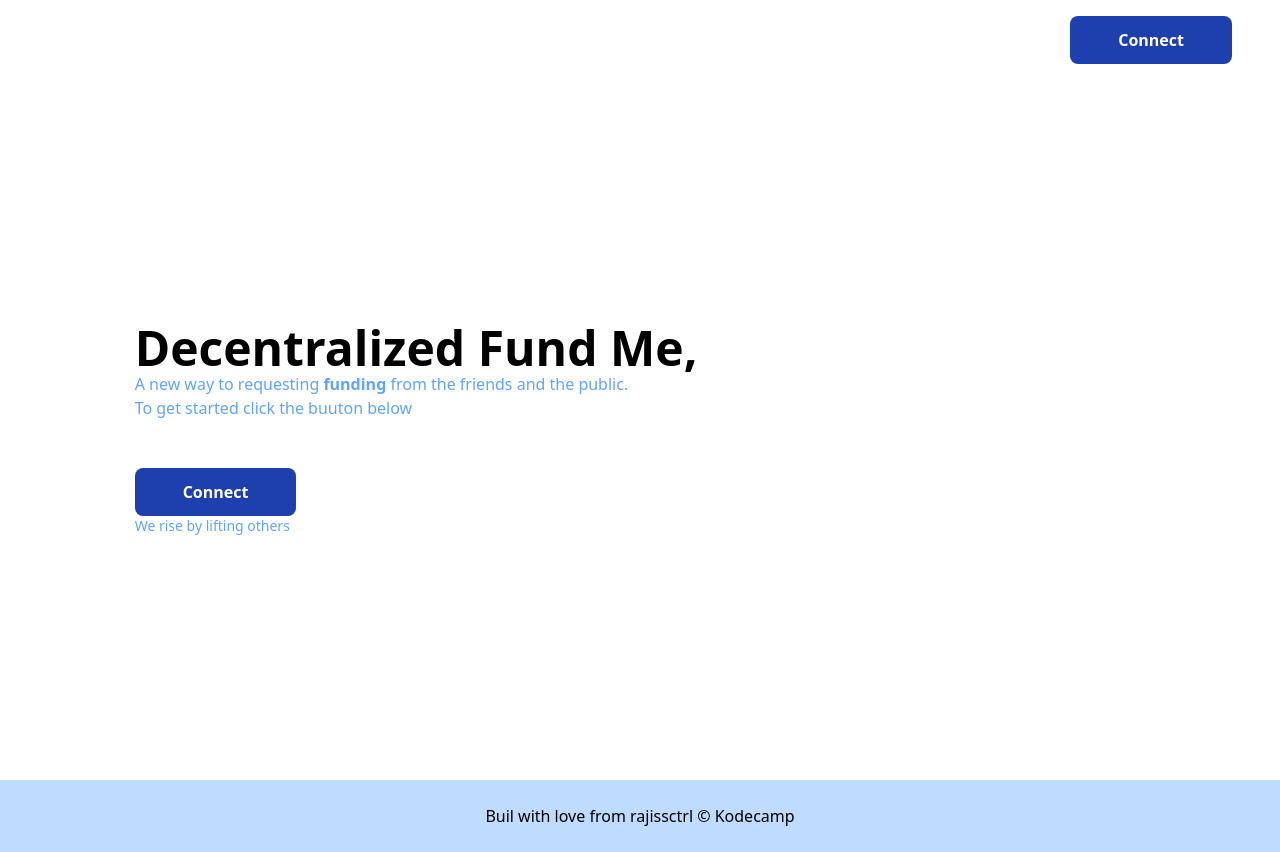
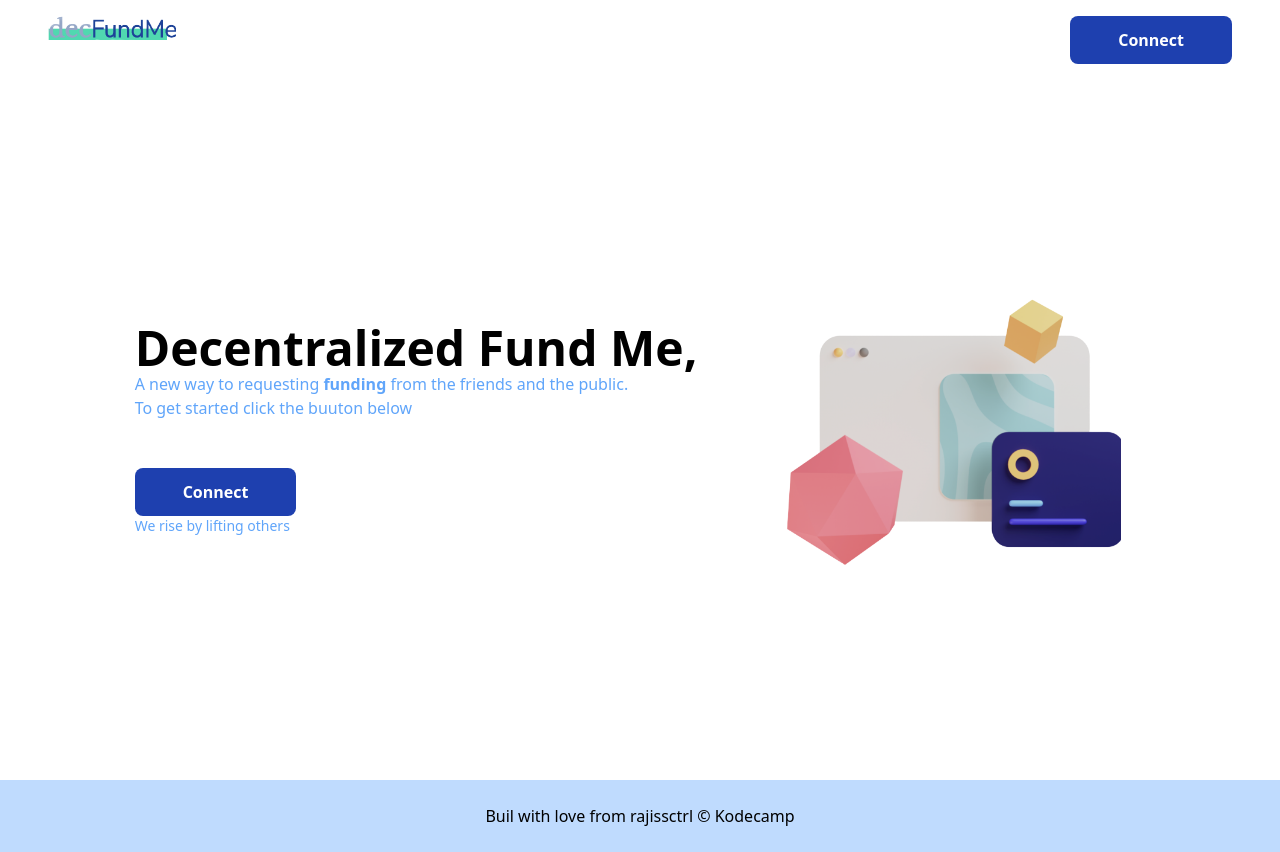
Before and after one commit to rajiss-ctrl/tailwindapp, a website: page index.html in a window 1280 px wide. Drawn offline with nearby package versions, Linux system fonts and the light colour scheme; files that its build step writes are made by us from their sources; the site is published under a folder, as on GitHub Pages, so addresses that start at the root find nothing.

Commit message:
correcting image error

```diff
--- a/index.html
+++ b/index.html
@@ -9,7 +9,7 @@
 </head>
 <body class="  ">
     <nav class=" flex justify-between px-3 py-3 sm:px-12 sm:py-4">
-        <img src="/images/logo.png" class="w-34 h-6" alt="">
+        <img src="./images/logo.png" class="w-34 h-6" alt="">
         <button class="bg-blue-800 font-bold text-white p-3 sm:px-12 sm:py-3 rounded-lg">Connect</button>
     </nav>
 
@@ -23,7 +23,7 @@
                 <span class="block text-sm text-blue-400">We rise by lifting others</span>
             </div>
             <div class=" my-0 sm:h-auto sm:mx-0 text-center lg:text-left">
-                <img src="/images/box.png" class=" w-full  px-6 md:w-full lg:w-96" alt="">
+                <img src="./images/box.png" class=" w-full  px-6 md:w-full lg:w-96" alt="">
             </div>
         </main>
 
```
